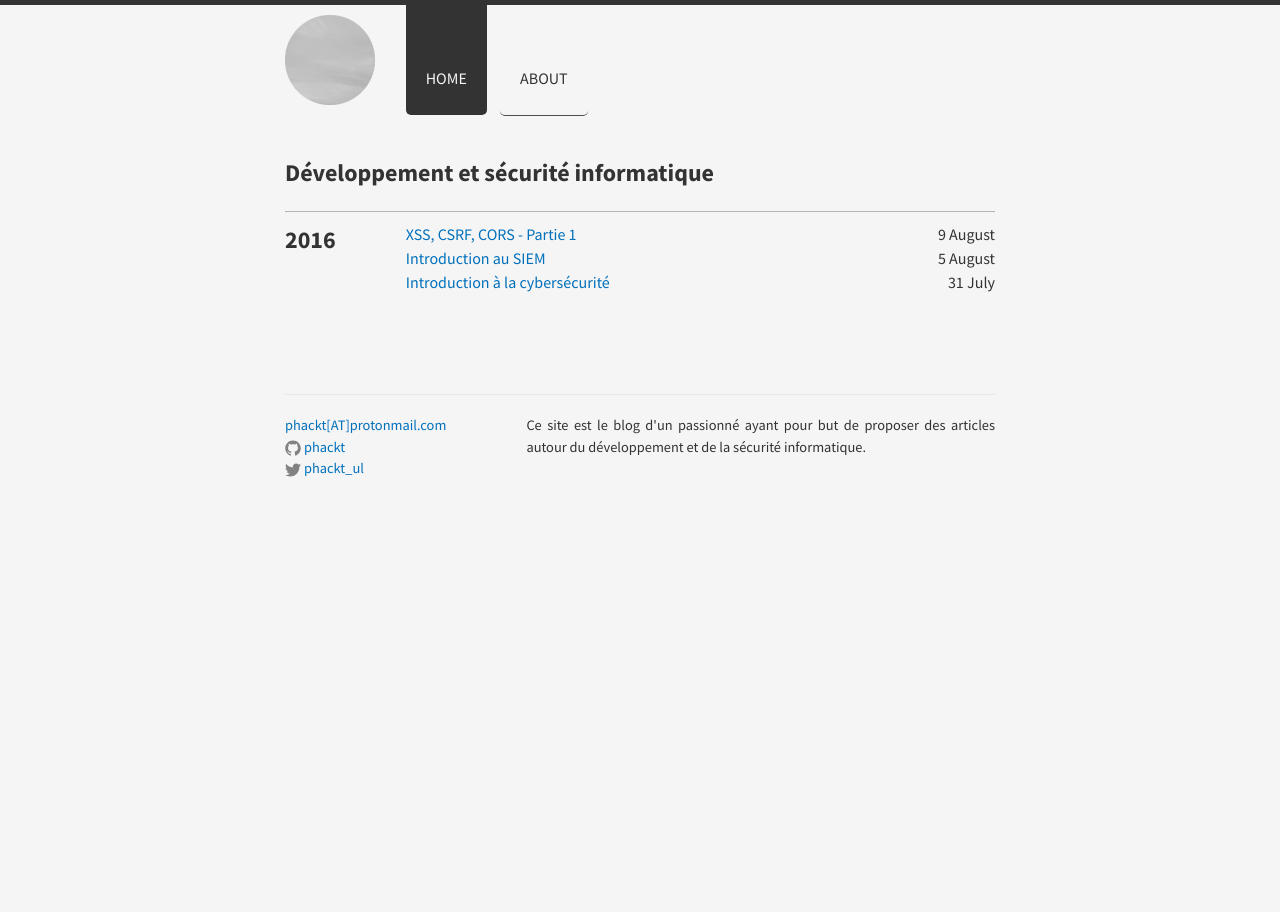
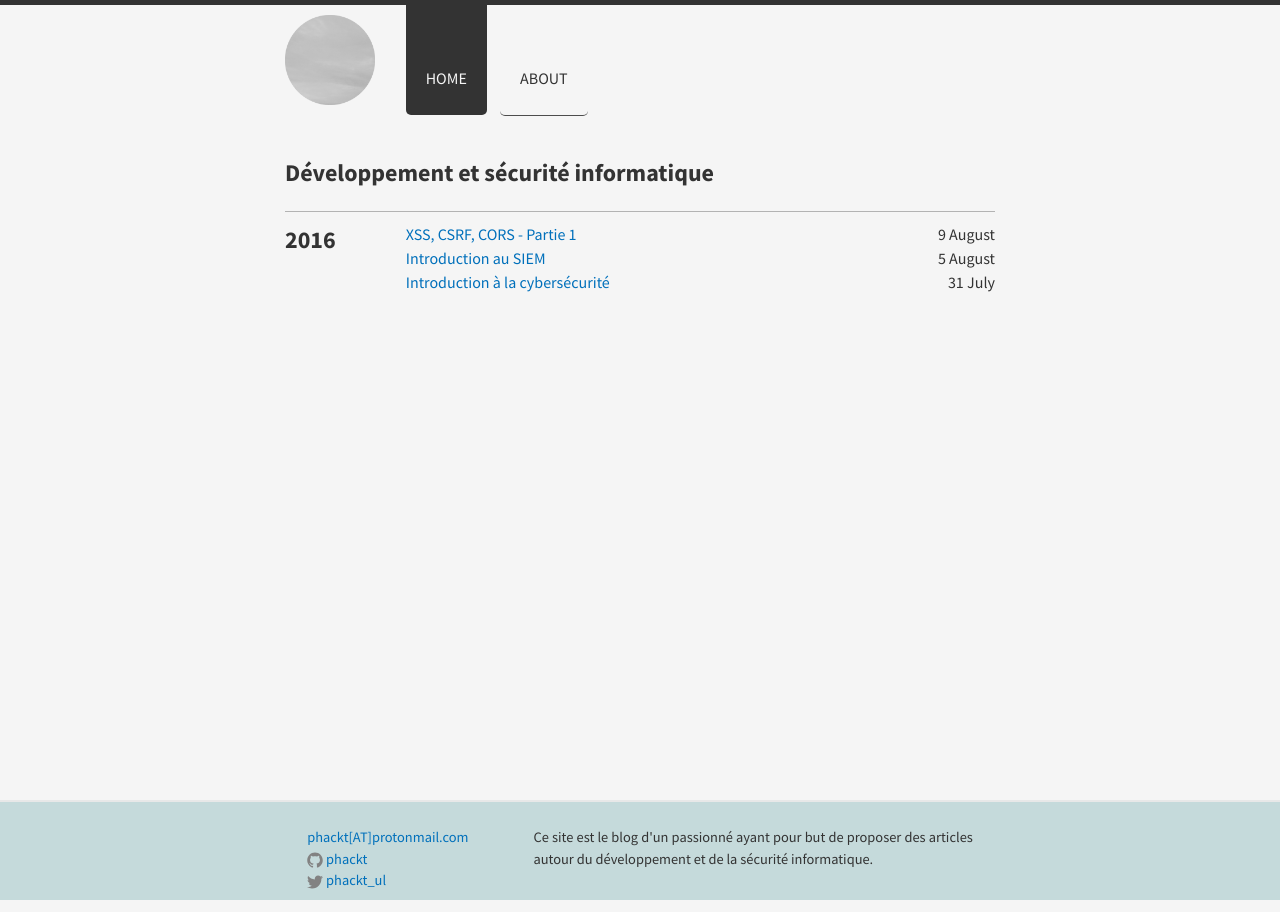
Before and after one commit to phackt/phackt.github.io, a Jekyll site: the page built from index.html, in a window 1280 px wide. Built offline with Jekyll 4.4.1, drawn with Linux system fonts in a browser that asks for light colours; nearby versions of some CDN libraries.

Commit message:
update css footer

```diff
--- a/public/css/_footer.scss
+++ b/public/css/_footer.scss
@@ -2,9 +2,17 @@
  * Footer
  */
 $grey-color:       #828282;
-.social-media-list {
-    list-style: none;
-    margin-left: 0;
+
+footer {
+  font-size: .9rem;
+  border-top: 2px solid #e8e8e8;
+  padding: 25px 24% 0px 24%;
+  position: absolute;
+  left: 0;
+  bottom: 0;
+  height: 100px;
+  width: 100%;
+  background-color: #C5DADB;
 }
 
 .footer-col1 {
@@ -13,6 +21,11 @@ $grey-color:       #828282;
 
 .footer-col2 {
   text-align: justify;
+}
+
+.social-media-list {
+    list-style: none;
+    margin-left: 0;
 }
 
 .icon {
--- a/public/css/main.scss
+++ b/public/css/main.scss
@@ -25,8 +25,14 @@ body {
   color: $contrast-color;
   font-weight: 400;
   line-height: 1.5;
+  margin: 0 0 100px; /* bottom = footer height */
 
   -webkit-font-smoothing: antialiased;
+}
+
+html {
+  position: relative;
+  min-height: 100%;
 }
 
 h1, h2, h3, h4, h5, h6, p, ul, ol, dl,
@@ -104,11 +110,6 @@ dd {
   width: 70%;
 }
 
-footer {
-  font-size: .9rem;
-  border-top: 1px solid #e8e8e8;
-  padding: 20px 0;
-}
 
 /*============================================================================*/
 .azul { a { color: $azul-accent-color;
@@ -190,11 +191,6 @@ footer {
       background-color: $contrast-color;
     }
   }
-}
-
-.archive,
-.single {
-  margin-bottom: 100px;
 }
 
 .single {
```
